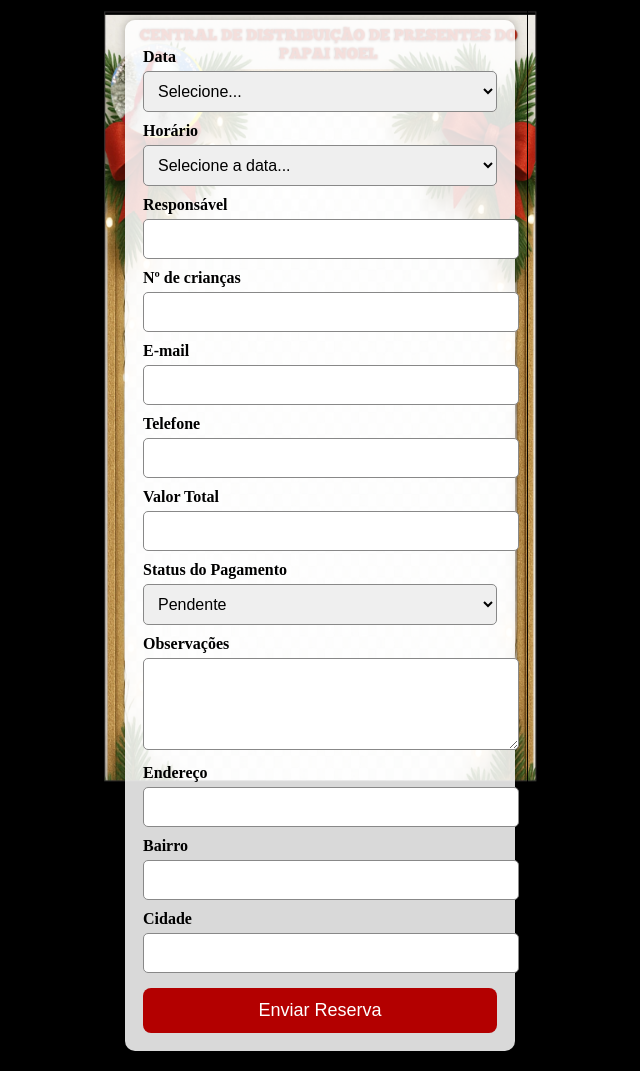
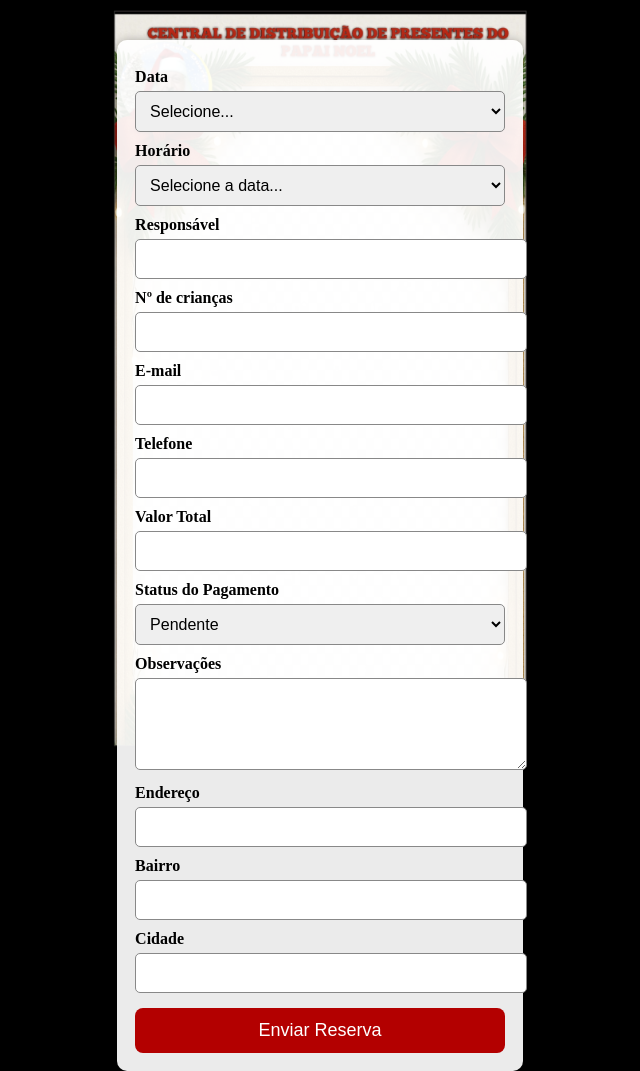
Before and after one commit to amagiadopapainoel1-tech/papai-noel-reservas, a Flask app: page / in a window 1280 px wide. Shown: the whole page, without its empty margins (320-960 px from the left). Run offline with Flask 3, Linux system fonts and the light colour scheme; parts of the project's set-up code (start-up, migrations or seed data) failed here and were passed over.

Commit message:
Update style.css

```diff
--- a/static/style.css
+++ b/static/style.css
@@ -1,58 +1,76 @@
+/* Fundo preto */
 body {
     margin: 0;
     padding: 0;
     background: #000;
     display: flex;
     justify-content: center;
-    align-items: center;
+    align-items: flex-start;
     min-height: 100vh;
     overflow-x: hidden;
 }
-/* Moldura de fundo */
+
+/* Moldura fixa centralizada com tamanho REAL */
 .background-frame {
     position: fixed;
     top: 0;
-    left: 0;
-    width: 100%;
-    height: 100%;
+    left: 50%;
+    transform: translateX(-50%);
+    width: 430px;
+    height: 100vh;
     background-image: url('/static/moldura_natal.webp');
-    background-size: contain;
+    background-size: 430px auto;
     background-repeat: no-repeat;
     background-position: top center;
     z-index: -1;
 }
-/* Área do formulário */
+
+/* Área que garante que tudo fique dentro da moldura */
 .phone-frame {
-    width: 100%;
-    max-width: 430px;
-    padding: 20px;
-    box-sizing: border-box;
+    width: 430px;
+    margin-top: 40px;
+    display: flex;
+    justify-content: center;
 }
+
+/* Ajusta o wrapper */
 .form-wrapper {
     width: 100%;
+    display: flex;
+    justify-content: center;
 }
+
+/* Formulário ENCAIXADO */
 .form-container {
-    background: rgba(255, 255, 255, 0.85);
+    width: 86%;
+    background: rgba(255, 255, 255, 0.92);
     padding: 18px;
     border-radius: 10px;
     box-shadow: 0 0 10px #0004;
 }
+
+/* Labels */
 .label {
     font-weight: bold;
     margin-top: 10px;
     display: block;
 }
+
+/* Inputs */
 .input {
     width: 100%;
     padding: 10px;
     margin-top: 5px;
+    font-size: 16px;
     border-radius: 5px;
     border: 1px solid #888;
-    font-size: 16px;
 }
+
 textarea.input {
     height: 70px;
 }
+
+/* Botão */
 button {
     width: 100%;
     padding: 12px;
@@ -64,6 +82,23 @@ button {
     border-radius: 8px;
     cursor: pointer;
 }
+
 button:hover {
     background: #7a0000;
 }
+
+/* Ajuste para CELULAR */
+@media (max-width: 460px) {
+    .background-frame {
+        width: 100%;
+        background-size: contain;
+    }
+
+    .phone-frame {
+        width: 100%;
+    }
+
+    .form-container {
+        width: 90%;
+    }
+}
```
